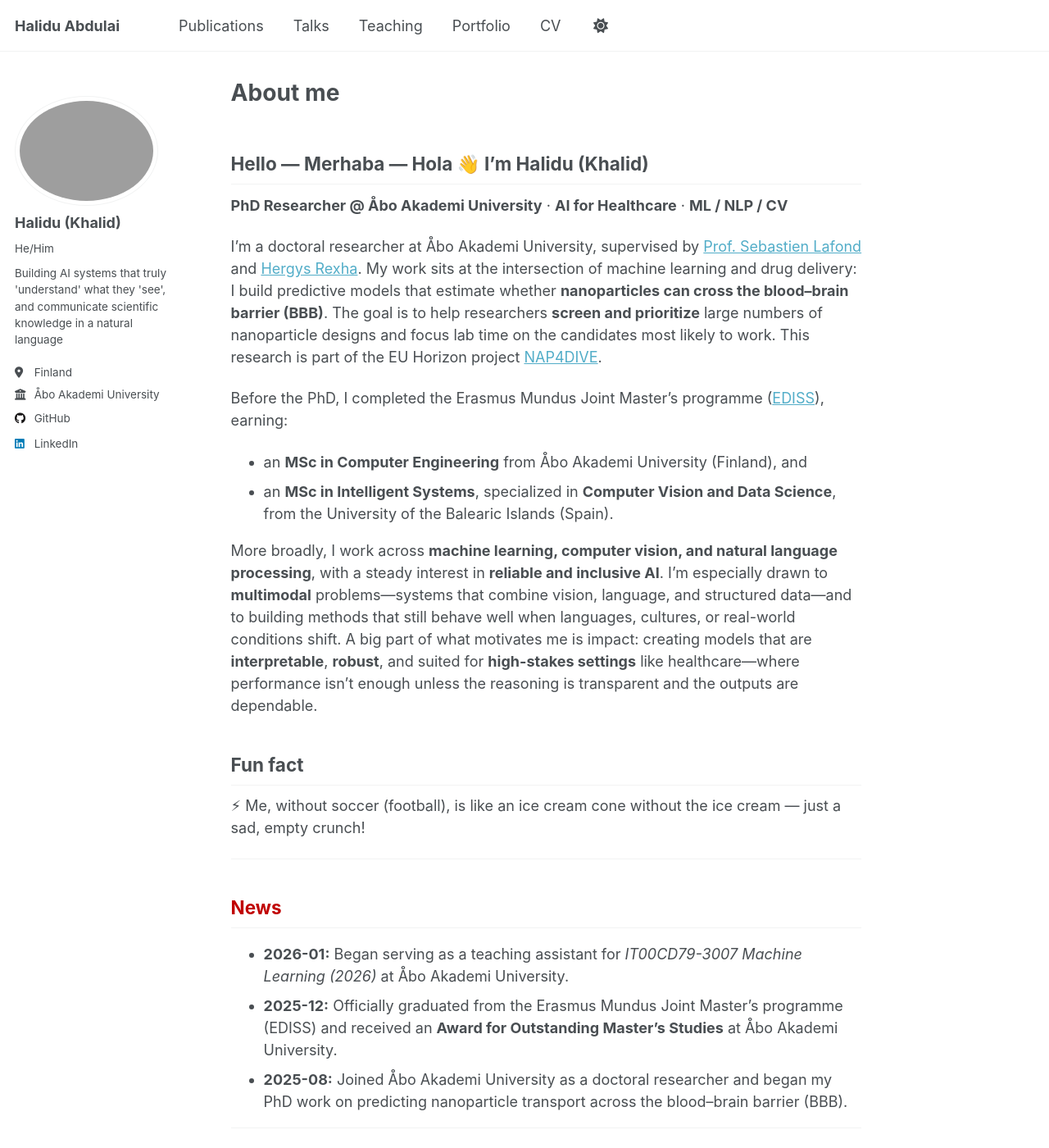
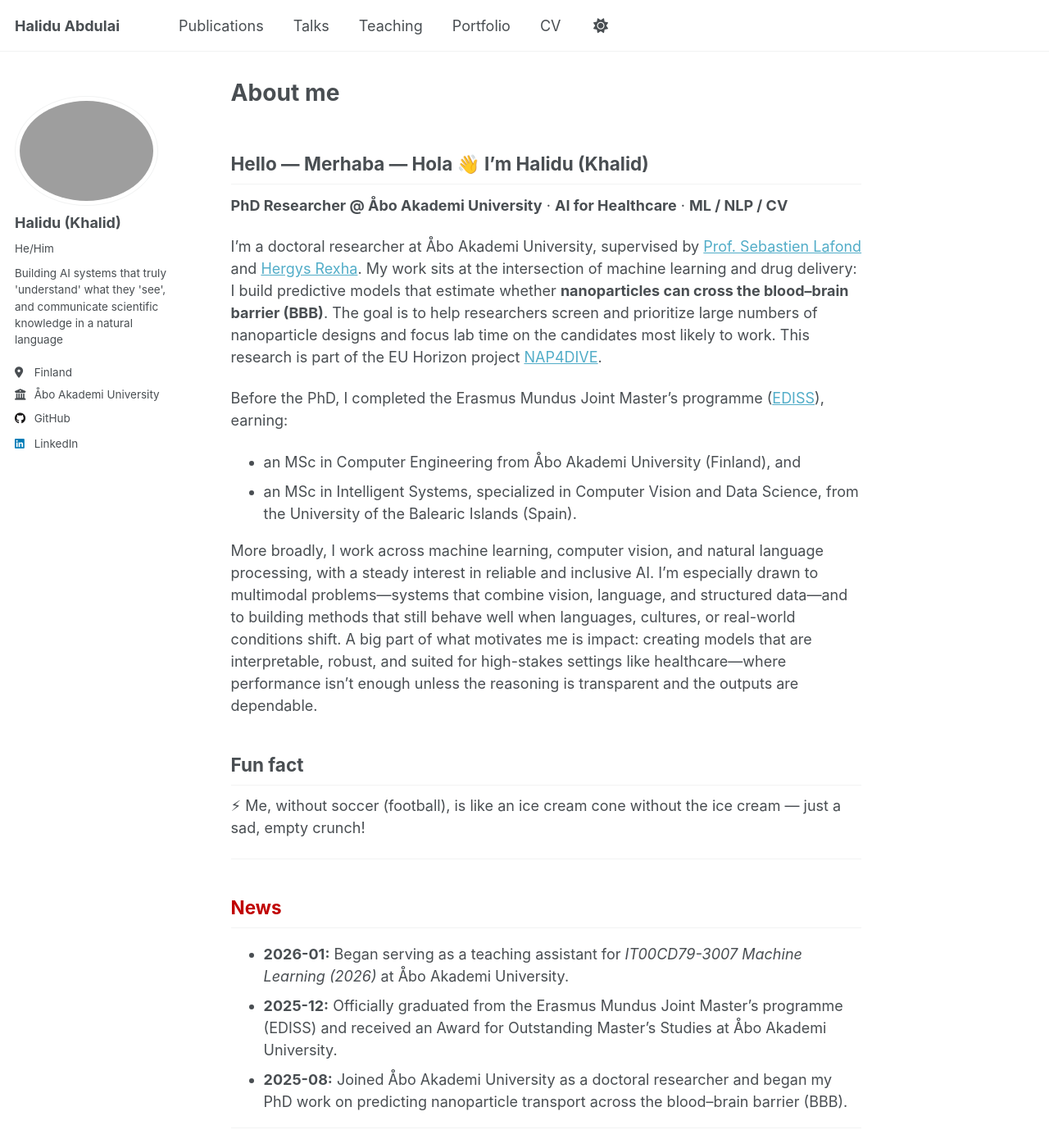
Before and after one commit to abdulaihalidu/abdulaihalidu.github.io, a Jekyll site: the page built from _pages/about.md, in a window 1280 px wide and 1400 px high. Shown: the whole window at 82% size. Built offline with Jekyll 4.4.1, drawn with Linux system fonts in a browser that asks for light colours; a script that is not in the unit is left out.

```diff
--- a/_pages/about.md
+++ b/_pages/about.md
@@ -13,13 +13,13 @@ redirect_from:
 
 I’m a doctoral researcher at Åbo Akademi University, supervised by
 <a href="https://research.abo.fi/sv/persons/sebastien-lafond/" target="_blank" rel="noopener noreferrer">Prof. Sebastien Lafond</a>
-and <a href="https://research.abo.fi/sv/persons/hergys-rexha/" target="_blank" rel="noopener noreferrer">Hergys Rexha</a>. My work sits at the intersection of machine learning and drug delivery: I build predictive models that estimate whether **nanoparticles can cross the blood–brain barrier (BBB)**. The goal is to help researchers **screen and prioritize** large numbers of nanoparticle designs and focus lab time on the candidates most likely to work. This research is part of the EU Horizon project <a href="https://nap4dive.eu/" target="_blank" rel="noopener noreferrer">NAP4DIVE</a>.
+and <a href="https://research.abo.fi/sv/persons/hergys-rexha/" target="_blank" rel="noopener noreferrer">Hergys Rexha</a>. My work sits at the intersection of machine learning and drug delivery: I build predictive models that estimate whether **nanoparticles can cross the blood–brain barrier (BBB)**. The goal is to help researchers screen and prioritize large numbers of nanoparticle designs and focus lab time on the candidates most likely to work. This research is part of the EU Horizon project <a href="https://nap4dive.eu/" target="_blank" rel="noopener noreferrer">NAP4DIVE</a>.
 
 Before the PhD, I completed the Erasmus Mundus Joint Master’s programme (<a href="https://www.master-ediss.eu/" target="_blank" rel="noopener noreferrer">EDISS</a>), earning:
-- an **MSc in Computer Engineering** from Åbo Akademi University (Finland), and
-- an **MSc in Intelligent Systems**, specialized in **Computer Vision and Data Science**, from the University of the Balearic Islands (Spain).
+- an MSc in Computer Engineering from Åbo Akademi University (Finland), and
+- an MSc in Intelligent Systems, specialized in Computer Vision and Data Science, from the University of the Balearic Islands (Spain).
 
-More broadly, I work across **machine learning, computer vision, and natural language processing**, with a steady interest in **reliable and inclusive AI**. I’m especially drawn to **multimodal** problems—systems that combine vision, language, and structured data—and to building methods that still behave well when languages, cultures, or real-world conditions shift. A big part of what motivates me is impact: creating models that are **interpretable**, **robust**, and suited for **high-stakes settings** like healthcare—where performance isn’t enough unless the reasoning is transparent and the outputs are dependable.
+More broadly, I work across machine learning, computer vision, and natural language processing, with a steady interest in reliable and inclusive AI. I’m especially drawn to multimodal problems—systems that combine vision, language, and structured data—and to building methods that still behave well when languages, cultures, or real-world conditions shift. A big part of what motivates me is impact: creating models that are interpretable, robust, and suited for high-stakes settings like healthcare—where performance isn’t enough unless the reasoning is transparent and the outputs are dependable.
 
 ## Fun fact
 ⚡ Me, without soccer (football), is like an ice cream cone without the ice cream — just a sad, empty crunch!
@@ -29,7 +29,7 @@ More broadly, I work across **machine learning, computer vision, and natural lan
 ## <span class="red-heading">News</span>
 
 - **2026-01:** Began serving as a teaching assistant for *IT00CD79-3007 Machine Learning (2026)* at Åbo Akademi University.
-- **2025-12:** Officially graduated from the Erasmus Mundus Joint Master’s programme (EDISS) and received an **Award for Outstanding Master’s Studies** at Åbo Akademi University.
+- **2025-12:** Officially graduated from the Erasmus Mundus Joint Master’s programme (EDISS) and received an Award for Outstanding Master’s Studies at Åbo Akademi University.
 - **2025-08:** Joined Åbo Akademi University as a doctoral researcher and began my PhD work on predicting nanoparticle transport across the blood–brain barrier (BBB).
 
 ---
```
